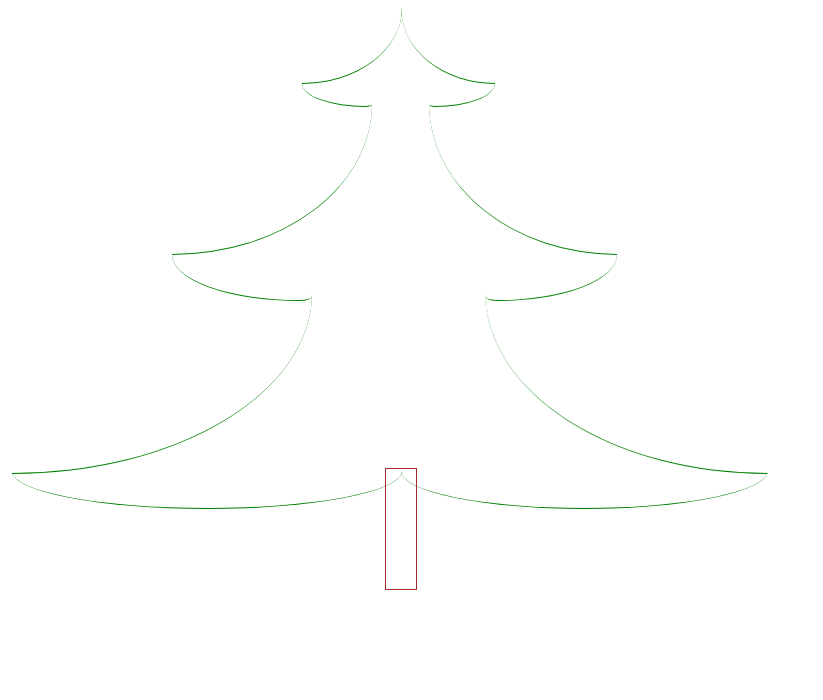
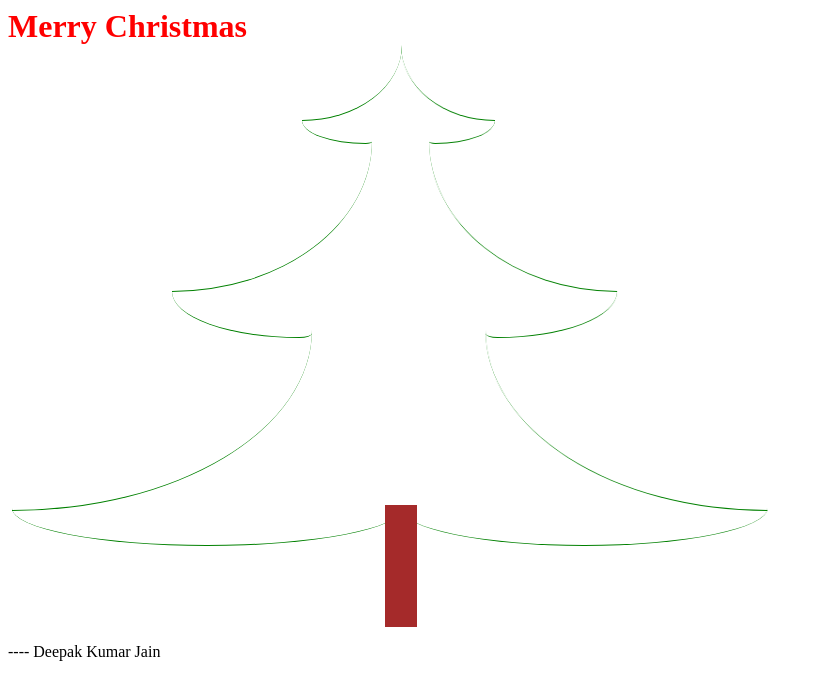
Before and after one commit to deepakkj/FunWithCSS, a plain HTML site: page index.html in a window 1280 px wide. Shown: the whole page, without its empty margins (0-823 px from the left). Drawn offline with Linux system fonts and the light colour scheme.

Commit message:
christmas

```diff
--- a/ChristmasTreeOutline.html
+++ b/index.html
@@ -83,12 +83,24 @@
             margin-top: -40px;
         width: 30px;
         border: 1px solid brown;
+            background: brown;
+           z-index: 10;
         height: 120px;
         }
+        .title h1{
+           color: red;
+            margin: 0 auto;
+            }
+        .author {
+
+            }
     </style>
 </head>
 
 <body>
+    <div class="title">
+    <h1>Merry Christmas</h1>
+    </div>
     <!--Christmas Tree Start-->
     <div class="tree">
     <div class="body">
@@ -106,5 +118,6 @@
             <div class="trunk"></div>
             </div>
     <!--Christmas Tree End-->
+    <p class="author">  ---- Deepak Kumar Jain</p>
 </body>
 </html>
```
